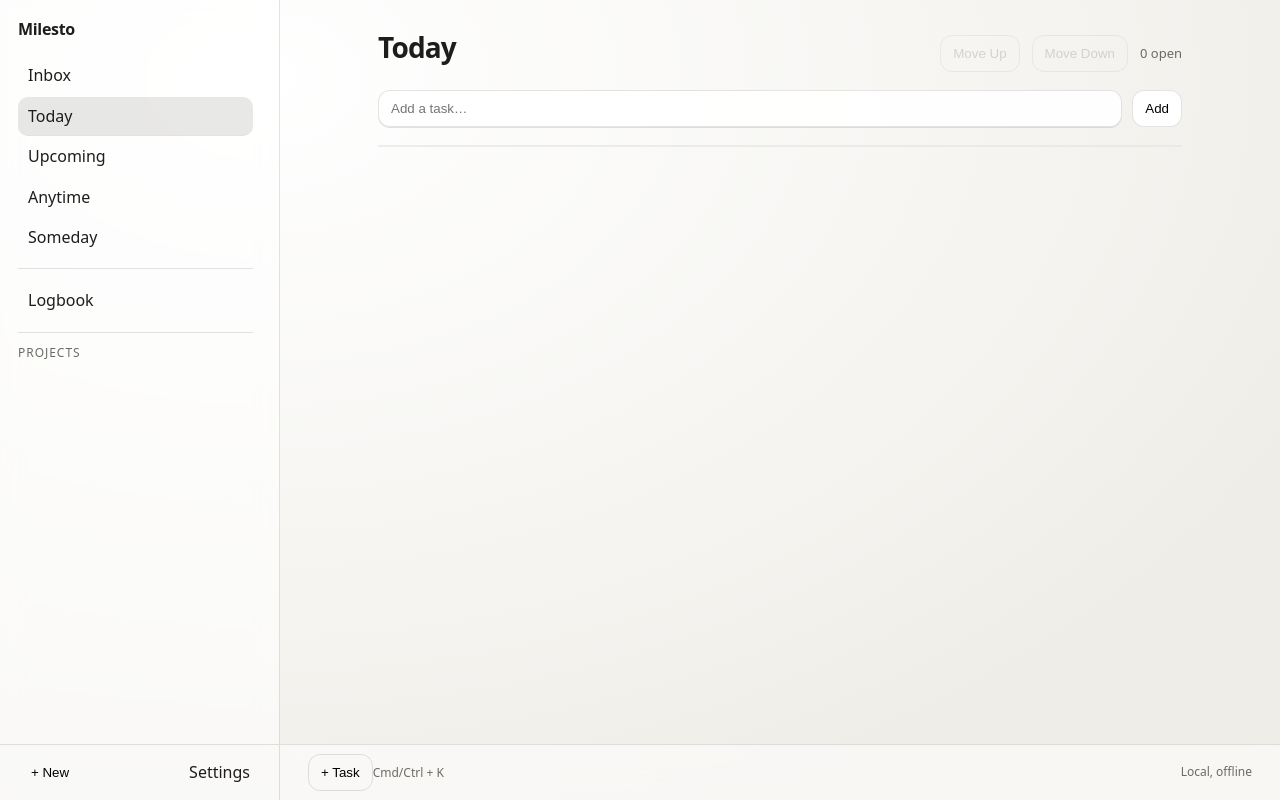
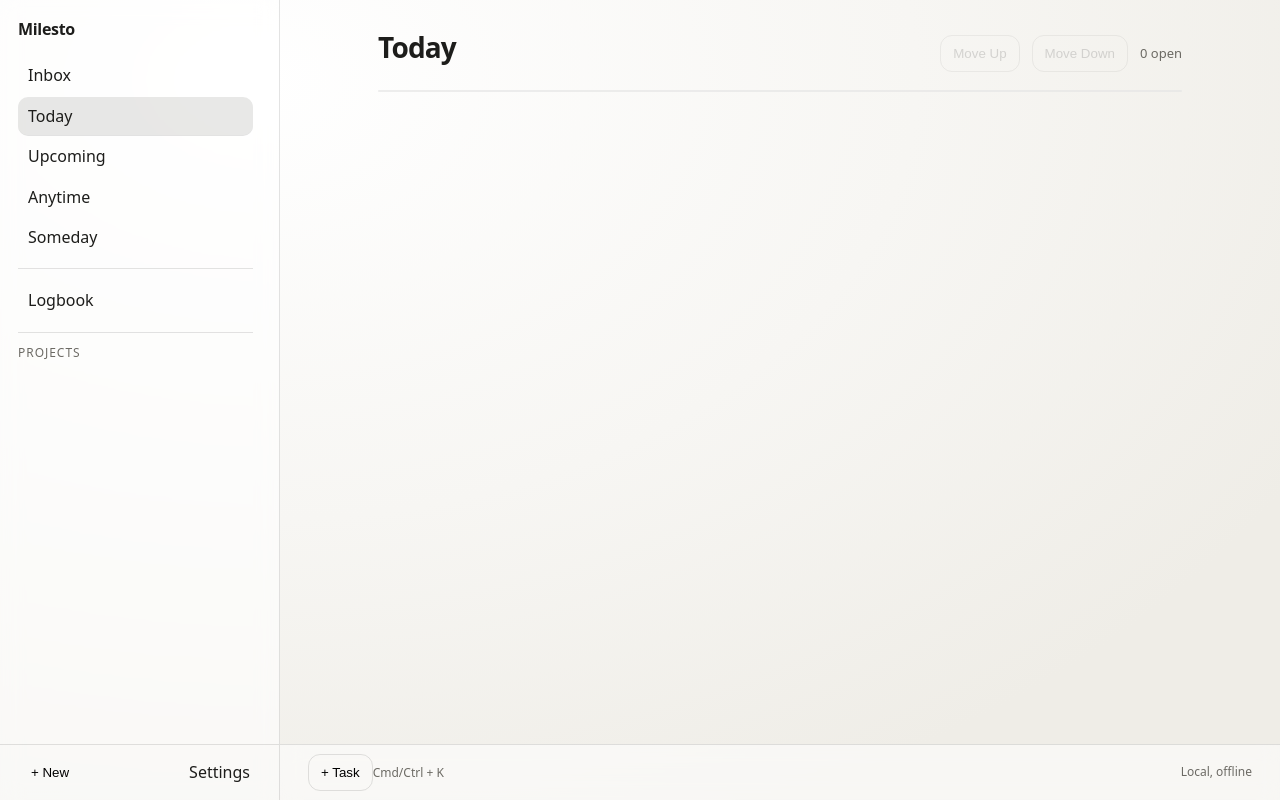
Before and after one commit to MaplumeX/Milesto, a React (Vite) app: page /projects/1#/today in a window 1280 px wide. Built offline with nearby package versions, Linux system fonts and the light colour scheme.

Commit message:
feat: add placeholder support for empty task titles
Ultraworked with [Sisyphus](https://github.com/code-yeongyu/oh-my-opencode)

Co-authored-by: Sisyphus <clio-agent@sisyphuslabs.ai>

```diff
--- a/src/app/CommandPalette.tsx
+++ b/src/app/CommandPalette.tsx
@@ -188,7 +188,9 @@ export function CommandPalette() {
                   className={`palette-item${idx === highlight ? ' is-active' : ''}`}
                   onClick={() => jumpToTask(item)}
                 >
-                  <div className="palette-item-title">{item.title}</div>
+                  <div className={item.title.trim() ? 'palette-item-title' : 'palette-item-title palette-item-placeholder'}>
+                    {item.title.trim() ? item.title : '新建任务'}
+                  </div>
                   <div className="palette-item-hint">{item.snippet ?? item.base_list}</div>
                 </button>
               ))}
--- a/src/features/tasks/TaskList.tsx
+++ b/src/features/tasks/TaskList.tsx
@@ -1,32 +1,24 @@
-import { useMemo, useRef, useState } from 'react'
+import { useMemo, useRef } from 'react'
 import { useVirtualizer } from '@tanstack/react-virtual'
 
 import type { TaskListItem } from '../../../shared/schemas/task-list'
-import type { AppError } from '../../../shared/app-error'
 
 import { useTaskSelection } from './TaskSelectionContext'
 
 export function TaskList({
   title,
   tasks,
-  onCreate,
   onToggleDone,
   onRestore,
-  showCreate,
   headerActions,
 }: {
   title: string
   tasks: TaskListItem[]
-  onCreate?: (title: string) => Promise<void>
   onToggleDone?: (taskId: string, done: boolean) => Promise<void>
   onRestore?: (taskId: string) => Promise<void>
-  showCreate?: boolean
   headerActions?: React.ReactNode
 }) {
   const { selectedTaskId, selectTask } = useTaskSelection()
-  const [draftTitle, setDraftTitle] = useState('')
-  const [isSubmitting, setIsSubmitting] = useState(false)
-  const [actionError, setActionError] = useState<AppError | null>(null)
 
   const scrollRef = useRef<HTMLDivElement | null>(null)
   const rowVirtualizer = useVirtualizer({
@@ -38,23 +30,6 @@ export function TaskList({
 
   const openTasks = useMemo(() => tasks.filter((t) => t.status === 'open'), [tasks])
 
-  async function handleSubmit() {
-    if (!onCreate) return
-    const title = draftTitle.trim()
-    if (!title) return
-
-    setIsSubmitting(true)
-    setActionError(null)
-    try {
-      await onCreate(title)
-      setDraftTitle('')
-    } catch (e) {
-      setActionError({ code: 'UI_ACTION_FAILED', message: String(e) })
-    } finally {
-      setIsSubmitting(false)
-    }
-  }
-
   return (
     <div className="page">
       <header className="page-header">
@@ -64,31 +39,6 @@ export function TaskList({
           <div className="page-meta">{openTasks.length} open</div>
         </div>
       </header>
-
-      {showCreate !== false && onCreate ? (
-        <div className="task-create">
-          <input
-            className="input"
-            value={draftTitle}
-            onChange={(e) => setDraftTitle(e.target.value)}
-            onKeyDown={(e) => {
-              if (e.key === 'Enter') void handleSubmit()
-            }}
-            placeholder="Add a task…"
-            disabled={isSubmitting}
-          />
-          <button type="button" className="button" onClick={() => void handleSubmit()} disabled={isSubmitting}>
-            Add
-          </button>
-        </div>
-      ) : null}
-
-      {actionError ? (
-        <div className="error">
-          <div className="error-code">{actionError.code}</div>
-          <div>{actionError.message}</div>
-        </div>
-      ) : null}
 
       <div
         ref={scrollRef}
@@ -171,12 +121,14 @@ export function TaskList({
                   />
                 </label>
 
-                <button
+              <button
                   type="button"
                   className="task-title task-title-button"
                   onClick={() => selectTask(t.id)}
                 >
-                  {t.title}
+                  <span className={t.title.trim() ? undefined : 'task-title-placeholder'}>
+                    {t.title.trim() ? t.title : '新建任务'}
+                  </span>
                 </button>
 
                 {t.status === 'done' && onRestore ? (
--- a/src/pages/SearchPage.tsx
+++ b/src/pages/SearchPage.tsx
@@ -74,7 +74,9 @@ export function SearchPage() {
               className="task-title task-title-button"
               onClick={() => selectTask(r.id)}
             >
-              {r.title}
+              <span className={r.title.trim() ? undefined : 'task-title-placeholder'}>
+                {r.title.trim() ? r.title : '新建任务'}
+              </span>
             </button>
             <div className="mono">{r.snippet ?? ''}</div>
           </li>
```
